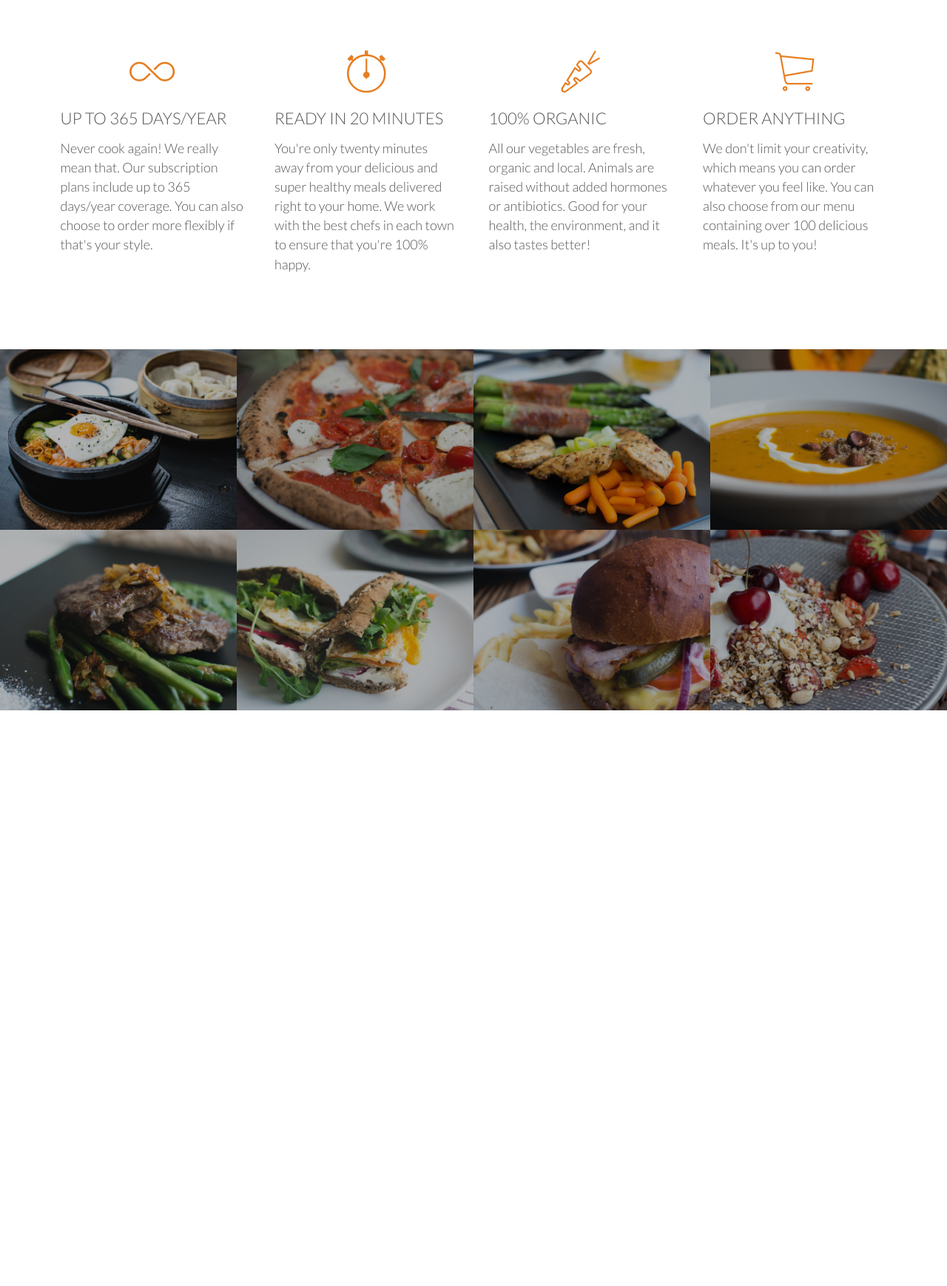
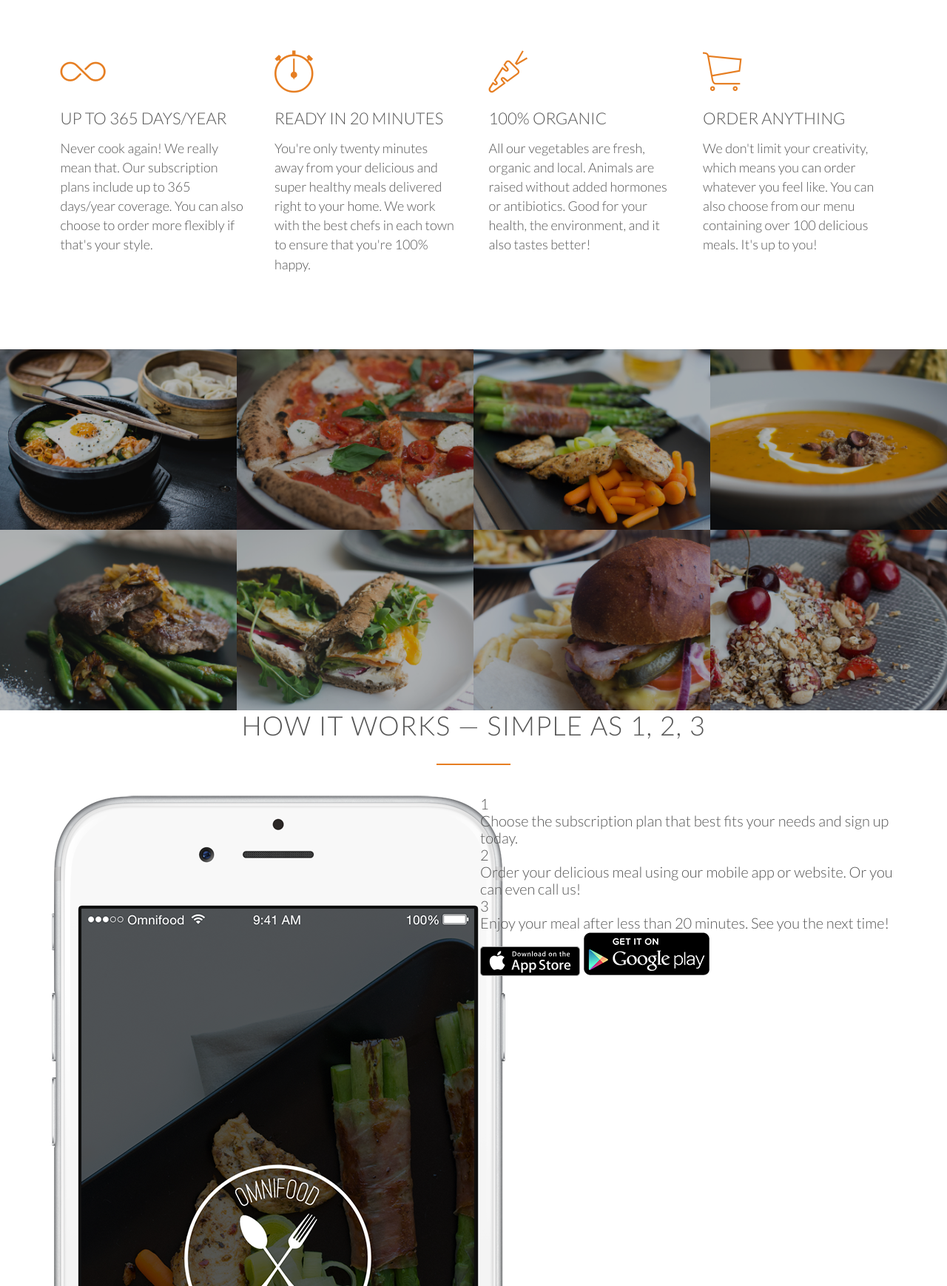
Before and after one commit to c4t3rpilL4r/realworld_responsive_websites_html5_css3, a PHP site: page / in a window 1280 px wide. Shown: the part 1067-2805 px from the top of the page at 74% size. Before the commit the page ends 2027 px from the top, so only its background shows below. Run offline with PHP 8.4, Linux system fonts and the light colour scheme; some web fonts are replaced.

Commit message:
046 Building the how-it-works section - Part 1

```diff
--- a/05/index.html
+++ b/05/index.html
@@ -103,5 +103,33 @@
 				</li>
 			</ul>
 		</section>
+
+		<section class="section-steps">
+			<div class="row">
+				<h2>How it works &mdash; Simple as 1, 2, 3</h2>
+			</div>
+			<div class="row">
+				<div class="col span-1-of-2">
+					<img src="resources/img/app-iPhone.png" alt="Omnifood app on iPhone" class="app-screen">
+				</div>
+				<div class="col span-1-of-2">
+					<div class="works-step">
+						<div>1</div>
+						<p>Choose the subscription plan that best fits your needs and sign up today.</p>
+					</div>
+					<div class="works-step">
+						<div>2</div>
+						<p>Order your delicious meal using our mobile app or website. Or you can even call us!</p>
+					</div>
+					<div class="works-step">
+						<div>3</div>
+						<p>Enjoy your meal after less than 20 minutes. See you the next time!</p>
+					</div>
+
+					<a href="#" class="btn-app"><img src="resources/img/download-app.svg" alt="App Store Button"></a>
+					<a href="#" class="btn-app"><img src="resources/img/download-app-android.png" alt="Play Store Button"></a>
+				</div>
+			</div>
+		</section>
 	</body>
 </html>
--- a/05/resources/css/style.css
+++ b/05/resources/css/style.css
@@ -96,7 +96,6 @@ h3 {
 	display: block;
 	color: #e67e22;
 	margin-bottom: 10px;
-	text-align: center;
 }
 
 /* ----------- BUTTONS ----------- */
```
